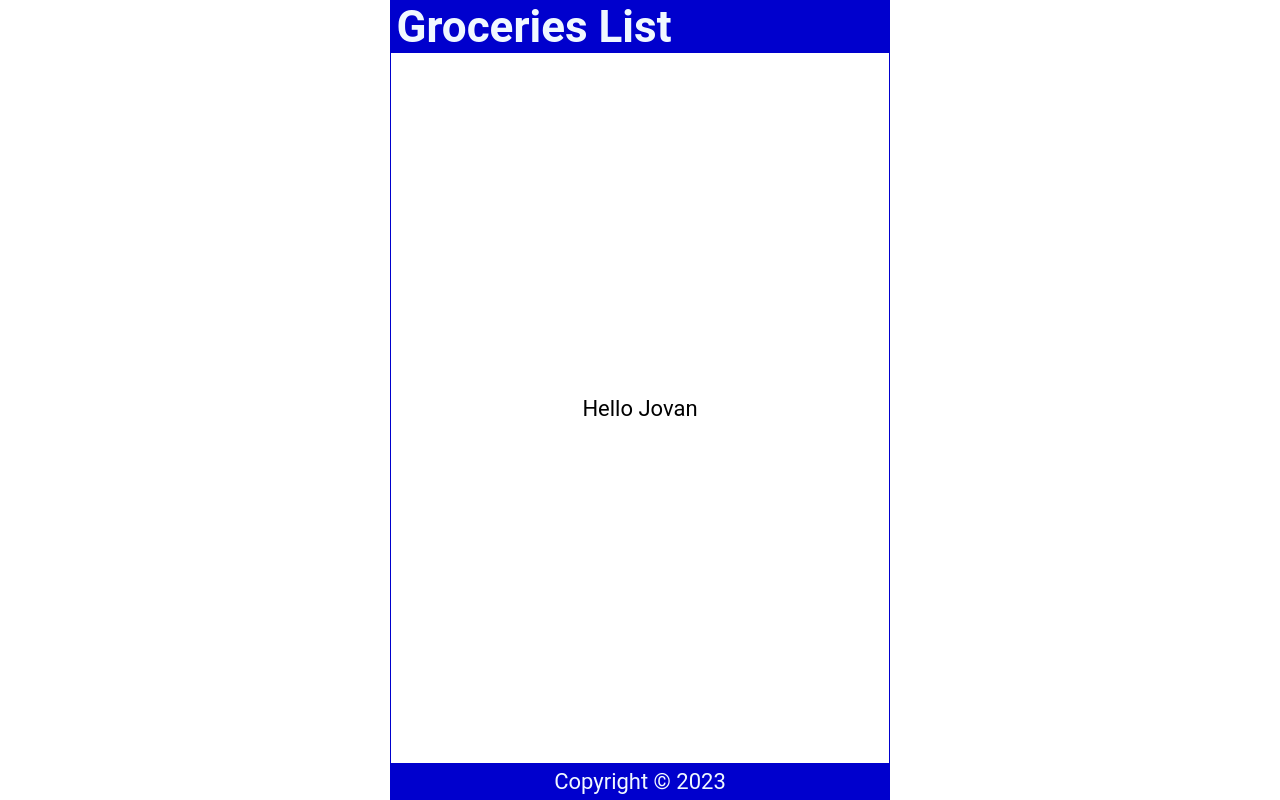
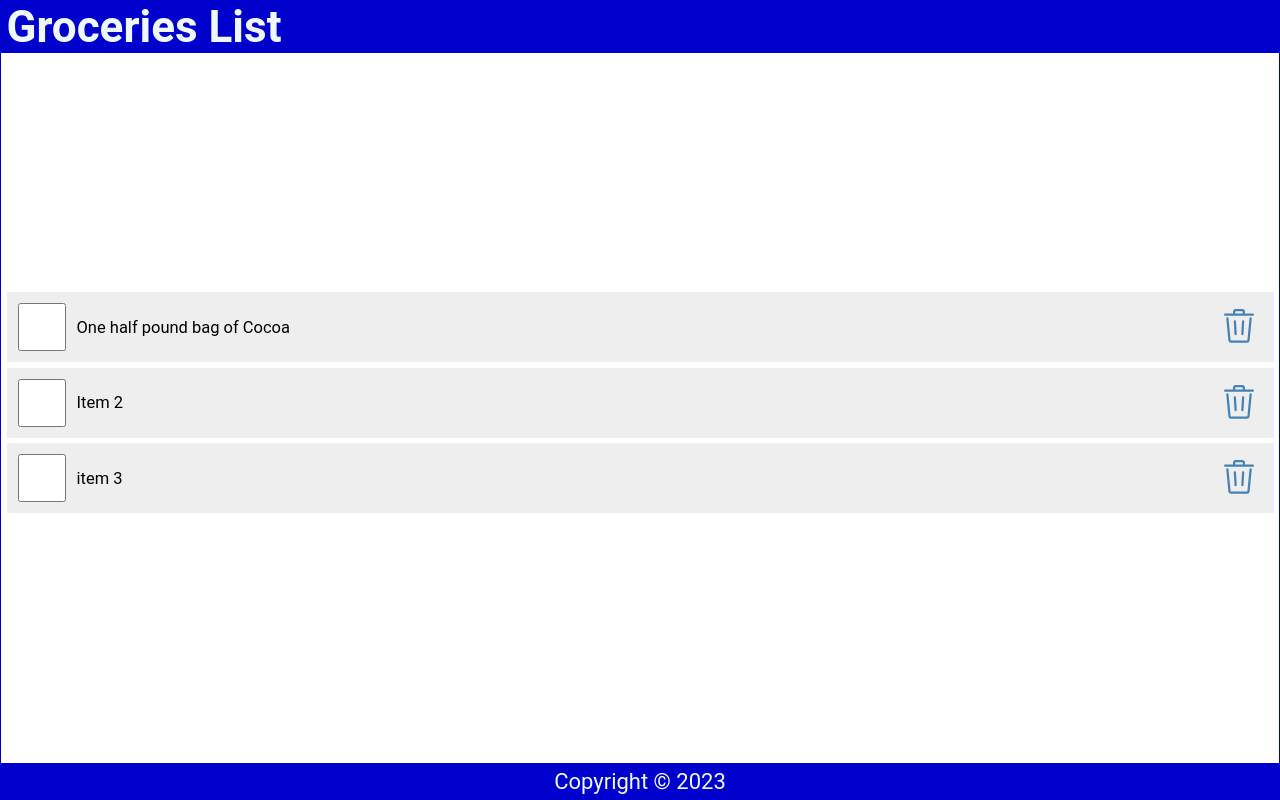
Before and after one commit to vaskee001/Grocery_list, a React (Create React App) app: page / in a window 1280 px wide. Built offline with nearby package versions, Linux system fonts and the light colour scheme.

Commit message:
Dodata lista

```diff
--- a/package.json
+++ b/package.json
@@ -34,5 +34,8 @@
       "last 1 firefox version",
       "last 1 safari version"
     ]
+  },
+  "devDependencies": {
+    "react-icons": "^4.11.0"
   }
 }
--- a/src/Content.js
+++ b/src/Content.js
@@ -1,14 +1,102 @@
 import React from "react";
+import { useState } from "react";
+import { GoTrash } from "react-icons/go";
 
 const Content = () => {
-  const handleNameChange = () => {
-    const names = ["Nikola", "Jovan", "Marko"];
-    const int = Math.floor(Math.random() * 3);
-    return names[int];
+  const [items, setItems] = useState(
+    localStorage.getItem("shoppingList") === null
+      ? [
+          {
+            id: 1,
+            checked: false,
+            item: "One half pound bag of Cocoa",
+          },
+          {
+            id: 2,
+            checked: false,
+            item: "Item 2",
+          },
+          {
+            id: 3,
+            checked: false,
+            item: "item 3",
+          },
+        ]
+      : JSON.parse(localStorage.getItem("shoppingList"))
+  );
+
+  const handleCheck = (id) => {
+    const listItems = items.map((item) =>
+      item.id === id
+        ? {
+            ...item,
+            checked: !item.checked,
+          }
+        : item
+    );
+    setItems(listItems);
+    localStorage.setItem("shoppingList", JSON.stringify(listItems));
+    // localStorage.removeItem('shoppingList')
   };
+
+  const handleDelete= (id)=>{
+
+    const deletedItems= items.filter((item)=>
+      item.id !== id
+    )
+    setItems(deletedItems);
+    localStorage.setItem('shoppingList', JSON.stringify(deletedItems))
+  }
+
+  // const handleNameChange = () => {
+  //   const names = ["Nikola", "Jovan", "Marko"];
+  //   const int = Math.floor(Math.random() * 3);
+  //   setName(names[int]);
+  // };
+
+  // const handleClick=()=>{
+  //   setCount(count+1)
+  //   console.log(count)
+  // }
+
+  // const handleClick2=(name)=>{
+  //   console.log(`${name} was clicked`)
+  // }
+
+  // const handleClick3=(e)=>{
+  //   console.log(e.target.innerText)
+  // }
+
   return (
     <main>
-      <p>Hello {handleNameChange()}</p>
+      {items.length ?  (<ul>
+
+        {items.map((item) => (
+          <li
+            className="item"
+            key={item.id}
+            style={{
+              listStyle: "none",
+            }}
+          >
+            <input
+              type="checkbox"
+              checked={item.checked}
+              onClick={() => handleCheck(item.id)}
+            />
+            <label
+              style={(item.checked)? { textDecoration: 'line-through'}:{ textDecoration: 'none'}}
+              onDoubleClick={() => handleCheck(item.id)}>
+              {item.item}
+            </label>
+            <GoTrash role="button" tabIndex="0" onClick={()=>handleDelete(item.id)}></GoTrash>
+          </li>
+        ))}
+      </ul>
+      ):(
+        <div id='noItem'>No items in your shopping list</div>
+      )}
+
     </main>
   );
 };
--- a/src/index.css
+++ b/src/index.css
@@ -10,9 +10,8 @@ html {
 
 body {
   min-height: 100vh;
-  font-family: 'Roboto', 'Oxygen',
-    'Ubuntu', 'Cantarell', 'Fira Sans', 'Droid Sans', 'Helvetica Neue',
-    sans-serif;
+  font-family: "Roboto", "Oxygen", "Ubuntu", "Cantarell", "Fira Sans",
+    "Droid Sans", "Helvetica Neue", sans-serif;
   -webkit-font-smoothing: antialiased;
   -moz-osx-font-smoothing: grayscale;
 }
@@ -24,7 +23,6 @@ body {
   align-items: center;
   height: 100vh;
   width: 100%;
-  max-width: 500px;
   border: 1px solid mediumblue;
   margin: auto;
 }
@@ -57,3 +55,59 @@ footer {
   display: grid;
   place-content: center;
 }
+
+ul {
+  width: 100%;
+  list-style: none;
+  padding: 0 0.25rem 0.25rem;
+}
+ul li::before {
+  content: "\200B";
+}
+
+.item {
+  display: flex;
+  justify-content: flex-start;
+  align-items: center;
+  padding: 0.5rem 00.5rem 0.5rem;
+  margin: 0.25rem 0;
+  background-color: #eee;
+}
+
+.item:first-child {
+  margin: 0;
+}
+.item input[type="checkbox"] {
+  text-align: center;
+  width: 2.5rem;
+  width: 48px;
+  min-width: 48px;
+  height: 2.5rem;
+  height: 48px;
+  min-height: 48px;
+  cursor: pointer;
+  margin-right: 0.5rem;
+}
+
+.item input[type="checkbox"]:focus + label {
+  text-decoration: underline;
+}
+
+.item > label {
+  font-size: 0.75rem;
+
+  flex-grow: 1;
+}
+
+.item svg {
+  width: 48px;
+  min-width: 48px;
+  height: 36px;
+  font-size: 1rem;
+  color: steelblue;
+  cursor: pointer;
+}
+
+.item svg:hover{
+  color: saddlebrown;
+}
```
Also changed, not shown: 1 other file (tests, documents, lock files or other folders).
